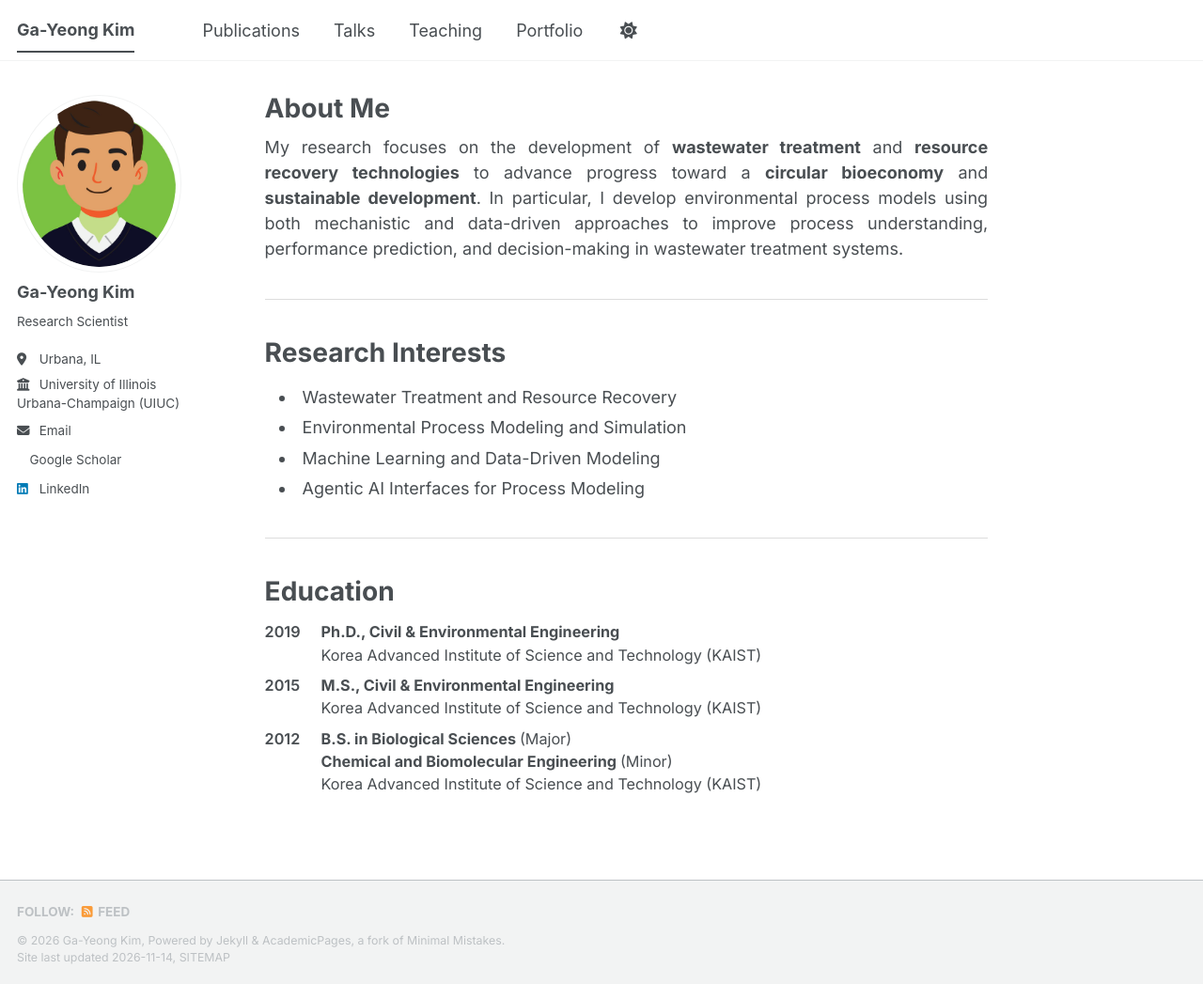
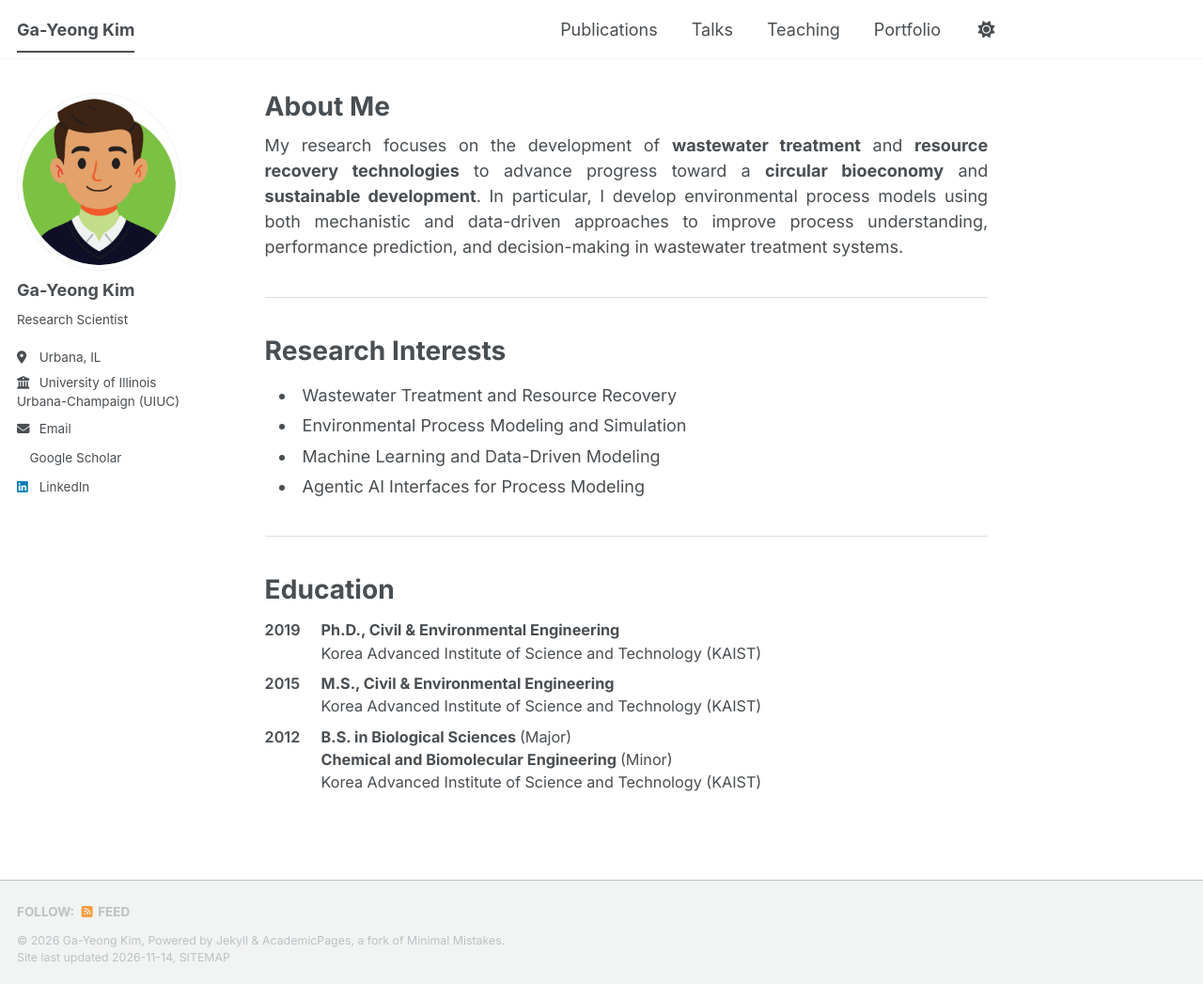
Before and after one commit to ga-yeong-kim/ga-yeong-kim.github.io, a Jekyll site: the page built from _pages/about.md, in a window 1280 px wide and 1047 px high. Shown: the whole window at 94% size. Built offline with Jekyll 4.4.1, drawn with Linux system fonts in a browser that asks for light colours; a script bundle is joined from its source files by our own code; a style sheet for code colours, icons or effects is not loaded.

Commit message:
Align navigation for larger screens
Add media query for aligning navigation with main content.

```diff
--- a/_sass/layout/_navigation.scss
+++ b/_sass/layout/_navigation.scss
@@ -455,3 +455,20 @@
     }
   }
 }
+
+/* Align navigation with main content */
+@media (min-width: 1200px) {
+  .greedy-nav {
+    .visible-links {
+      margin-left: auto;
+      margin-right: 200px;
+
+      > li:first-child {
+        position: absolute;
+        left: 0;
+        top: 0;
+        white-space: nowrap;
+      }
+    }
+  }
+}
```
